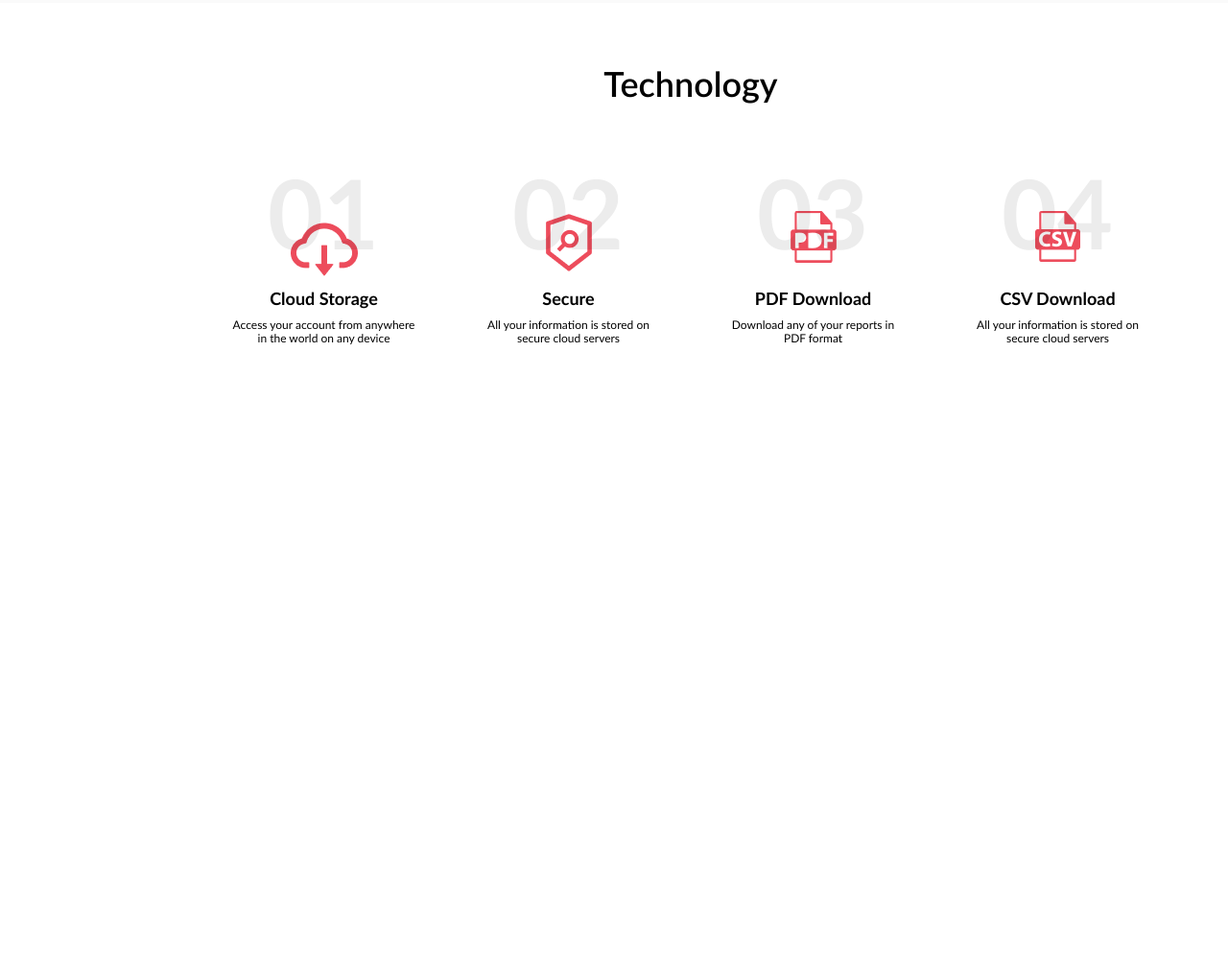
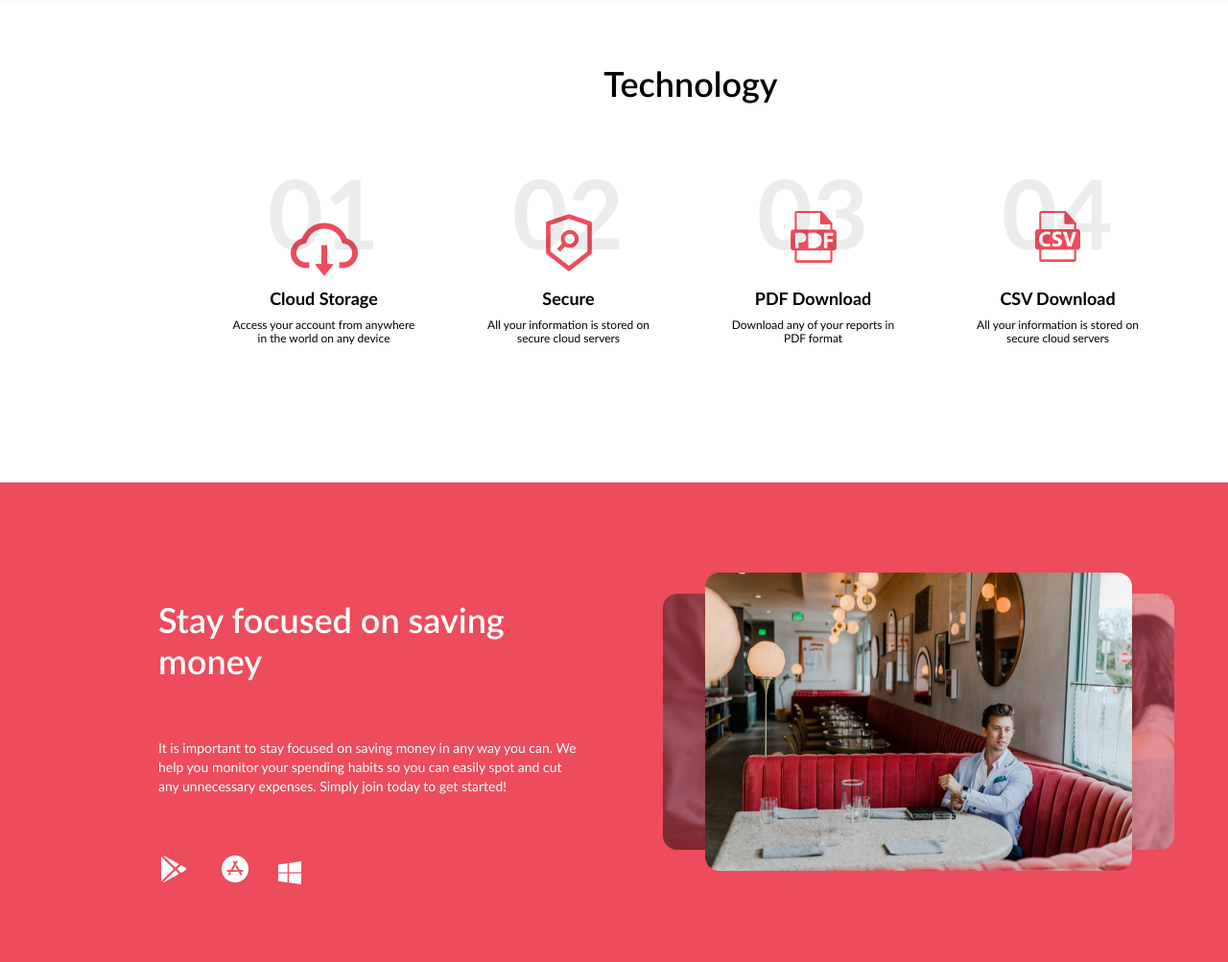
Before and after one commit to LexorV/CLOUDBUDGET, a plain HTML site: page index.html in a window 1280 px wide. Shown: the part 1939-2942 px from the top of the page at 96% size. Before the commit the page ends 2442 px from the top, so only its background shows below. Drawn offline with Linux system fonts and the light colour scheme.

Commit message:
saving full

```diff
--- a/blocks/heading.css
+++ b/blocks/heading.css
@@ -26,3 +26,12 @@
   padding-bottom: 52px;
   padding-top: 63px;
 }
+.heading__saving {
+margin: 0;
+width: 445px;
+height: 107px;
+letter-spacing: 0em;
+text-align: left;
+color: white;
+padding-top: 122px;
+}
--- /dev/null
+++ b/blocks/saving.css
@@ -0,0 +1,48 @@
+.saving {
+  height: 500px;
+  background-color: rgba(237, 76, 92, 1);
+  padding-left: 165px;
+  position: relative;
+}
+.saving__text {
+font-size: 14px;
+font-style: normal;
+font-weight: 400;
+line-height: 20px;
+letter-spacing: 0em;
+text-align: justified;
+color: white;
+width: 445px;
+height: 64px;
+padding-top: 24px;
+}
+.saving__icon-panel {
+  margin: 0;
+padding-top: 42px;
+}
+.saving__icon:nth-child(2) {
+padding-right: 25px;
+padding-left: 28px;
+}
+.saving__picture-first {
+  width: 445px;
+  height: 311px;
+  position: absolute;
+  top: 94px;
+  right: 260px;
+  z-index: 2;
+}
+.saving__picture-second {
+  width: 383px;
+  height: 267px;
+  position: absolute;
+  top: 116px;
+  right: 366px;
+}
+.saving__picture-third {
+  width: 383px;
+  height: 267px;
+  position: absolute;
+  top: 116px;
+  right: 216px;
+}
--- a/index.html
+++ b/index.html
@@ -120,6 +120,19 @@
   </div>
 </div>
 </section>
+<section class="saving">
+<h2 class="heading heading__saving">Stay focused on saving money</h2>
+<p class="saving__text">It is important to stay focused on saving money in any way you can. We help you monitor your spending habits so you can easily spot and cut any unnecessary expenses. Simply join today to get started!</p>
+<div class="saving__icon-panel">
+  <img class="saving__icon" src="./images/saving/icon/ion-logo-google-playstore.png" alt="playstore">
+  <img class="saving__icon" src="./images/saving/icon/ion-logo-apple-appstore.png" alt="appstore">
+  <img class="saving__icon" src="./images/saving/icon/simple-icons_windows.png" alt="windows">
+</div>
+<img class="saving__picture-first" src="./images/saving/saving.png">
+<img class="saving__picture-second" src="./images/saving/saving_2.png">
+<img class="saving__picture-third" src="./images/saving/saving_3.png">
+
+</section>
 </main>
 </body>
 </html>
--- a/pages/index.css
+++ b/pages/index.css
@@ -6,3 +6,4 @@
 @import url('../blocks/text.css');
 @import url('../blocks/features.css');
 @import url('../blocks/technology.css');
+@import url('../blocks/saving.css');
```
Also changed, not shown: images/saving/icon/ion-logo-apple-appstore.png (added), images/saving/icon/ion-logo-google-playstore.png (added), images/saving/icon/simple-icons_windows.png (added), images/saving/saving.png (added), images/saving/saving_2.png (added), images/saving/saving_3.png (added).
